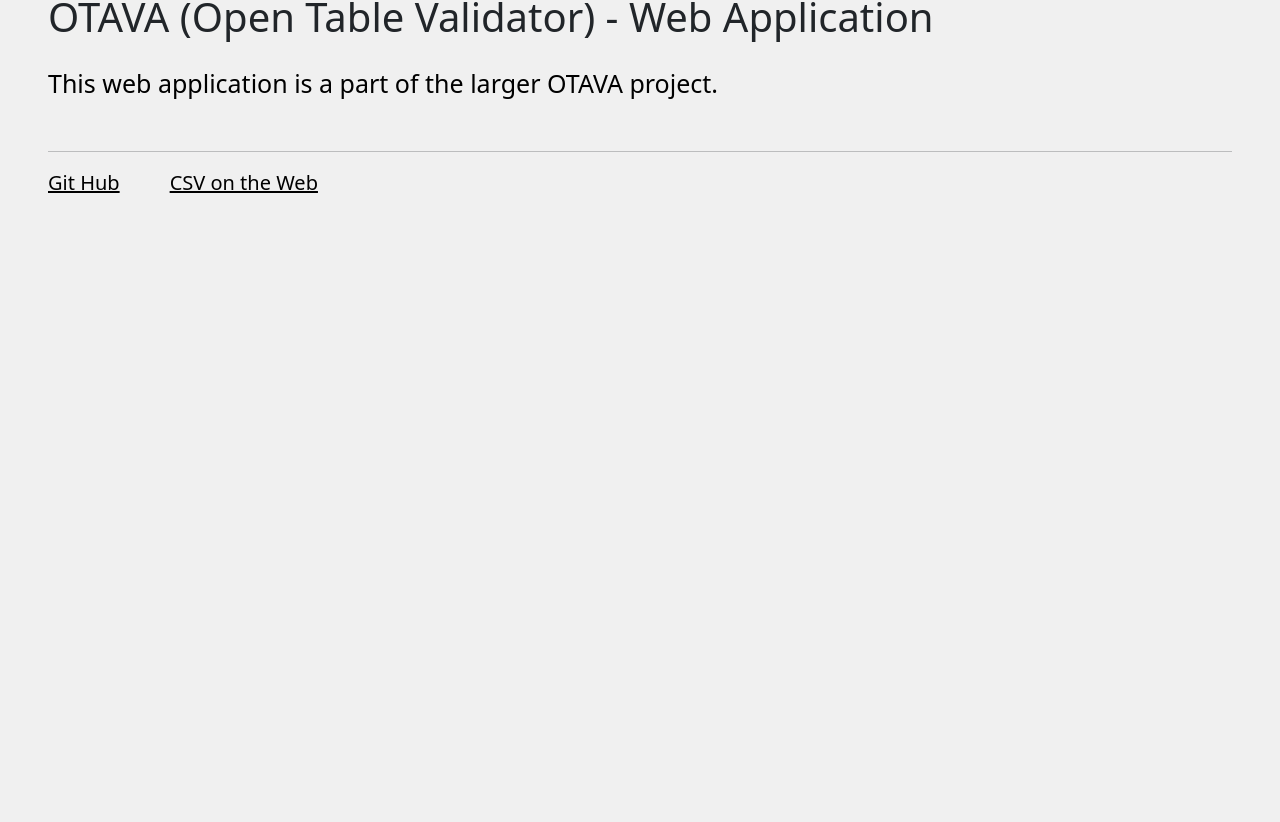
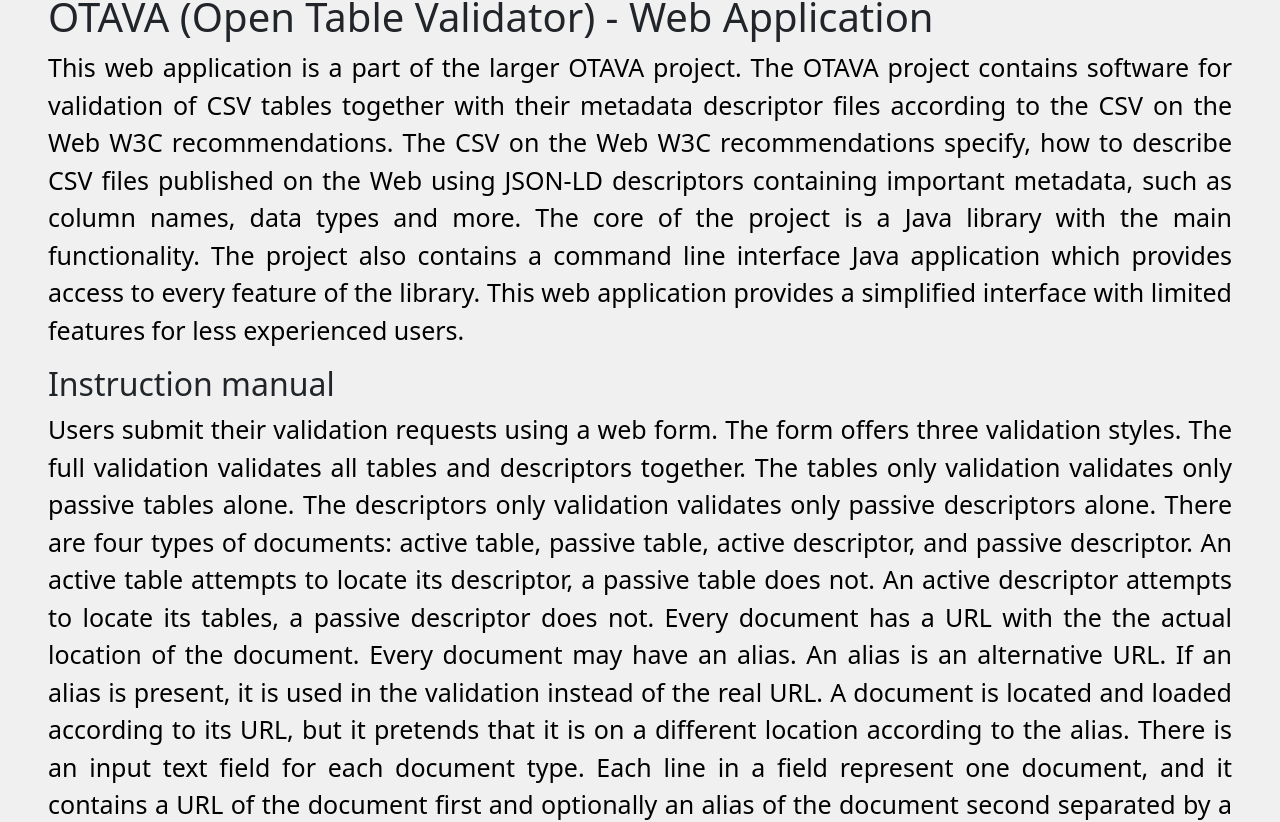
Before and after one commit to JanJanda/otava, a React (Create React App) app in the folder web-app/client/: page / in a window 1280 px wide. Shown: the part 85-907 px from the top of the page. Before the commit the page ends 800 px from the top, so only its background shows below. Built offline with nearby package versions, Linux system fonts and the light colour scheme.

Commit message:
Add home page content

```diff
--- a/web-app/client/src/HomePage.js
+++ b/web-app/client/src/HomePage.js
@@ -7,7 +7,9 @@
   return (
     <div className="mx-5 mt-4">
       <h1>OTAVA ({locale.otava}) - {locale.webApp}</h1>
-      <p className="intro-text mt-4">{locale.introText}</p>
+      <p className="intro-text">{locale.introText}</p>
+      <h2>{locale.manual}</h2>
+      <p className="intro-text">{locale.howToUse}</p>
       <Extras />
     </div>
   );
@@ -15,9 +17,9 @@
 
 function Extras() {
   return (
-    <div className="mt-5">
+    <div className="mt-5 mb-2">
       <hr />
-      <a href="https://github.com/JanJanda/otava" target="_blank" rel="noreferrer" className="extra-link">Git Hub</a>
+      <a href="https://github.com/JanJanda/otava" target="_blank" rel="noreferrer" className="extra-link">The project on GitHub</a>
       <a href="https://www.w3.org/TR/2016/NOTE-tabular-data-primer-20160225/" target="_blank" rel="noreferrer" className="extra-link">CSV on the Web</a>
     </div>
   );
--- a/web-app/client/src/czechLocale.js
+++ b/web-app/client/src/czechLocale.js
@@ -29,5 +29,7 @@
   searchValidation: "Hledat validaci",
   otava: "Otevřený validátor tabulek",
   webApp: "webová aplikace",
-  introText: ""
+  introText: "",
+  manual: "Návod k použití",
+  howToUse: ""
 };
--- a/web-app/client/src/englishLocale.js
+++ b/web-app/client/src/englishLocale.js
@@ -29,5 +29,28 @@
   searchValidation: "Search validation",
   otava: "Open Table Validator",
   webApp: "Web Application",
-  introText: "This web application is a part of the larger OTAVA project. "
+  introText: "This web application is a part of the larger OTAVA project. " +
+    "The OTAVA project contains software for validation of CSV tables together with their metadata descriptor files according to the CSV on the Web W3C recommendations. " +
+    "The CSV on the Web W3C recommendations specify, how to describe CSV files published on the Web using JSON-LD descriptors containing important metadata, such as column names, data types and more. " +
+    "The core of the project is a Java library with the main functionality. " +
+    "The project also contains a command line interface Java application which provides access to every feature of the library. " +
+    "This web application provides a simplified interface with limited features for less experienced users.",
+  manual: "Instruction manual",
+  howToUse: "Users submit their validation requests using a web form. " +
+    "The form offers three validation styles. " +
+    "The full validation validates all tables and descriptors together. " +
+    "The tables only validation validates only passive tables alone. " +
+    "The descriptors only validation validates only passive descriptors alone. " +
+    "There are four types of documents: active table, passive table, active descriptor, and passive descriptor. " +
+    "An active table attempts to locate its descriptor, a passive table does not. " +
+    "An active descriptor attempts to locate its tables, a passive descriptor does not. " +
+    "Every document has a URL with the the actual location of the document. " +
+    "Every document may have an alias. " +
+    "An alias is an alternative URL. " +
+    "If an alias is present, it is used in the validation instead of the real URL. " +
+    "A document is located and loaded according to its URL, but it pretends that it is on a different location according to the alias. " +
+    "There is an input text field for each document type. " +
+    "Each line in a field represent one document, and it contains a URL of the document first and optionally an alias of the document second separated by a space. " +
+    "If you want to validate a local file on your computer, you have to upload it somewhere on the web first using a web service of your choice. " +
+    "The easiest option is probably GitHub."
 };
--- a/web-app/client/src/styles.css
+++ b/web-app/client/src/styles.css
@@ -24,6 +24,7 @@
 .intro-text {
     color: black;
     font-size: 25px;
+    text-align: justify;
 }
 
 .extra-link {
```
